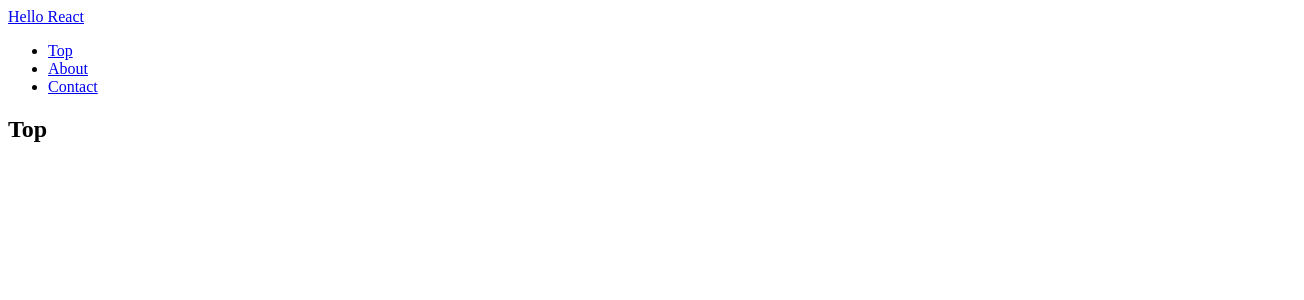
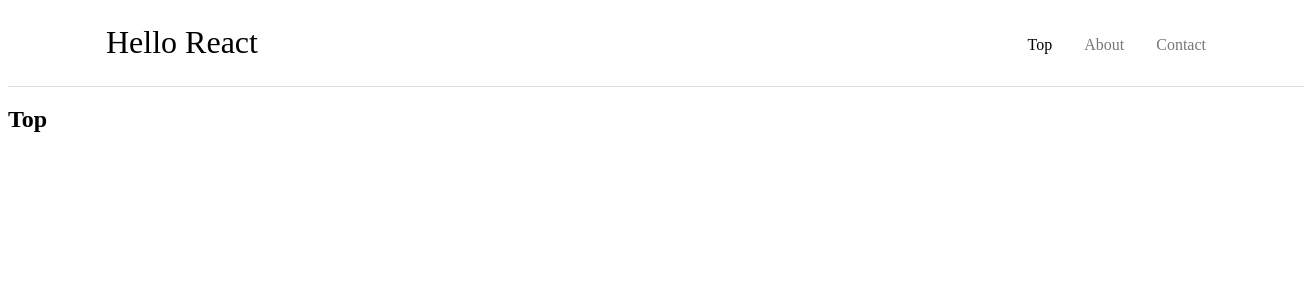
Before and after one commit to FNYukii/HelloTypeScript, a React (Create React App) app: page / in a window 1280 px wide. Shown: the top 300 px of the page, 1304 px wide, since content can reach past the window. Built offline with nearby package versions, Linux system fonts and the light colour scheme.

Commit message:
feat: HeaderにPure CSSを適用

```diff
--- a/src/components/Header.tsx
+++ b/src/components/Header.tsx
@@ -1,12 +1,13 @@
 import { NavLink } from 'react-router-dom'
+import '../styles/header.css'
 
 function Header() {
   return (
     <header>
-      <div>
-        <a href='/'>Hello React</a>
+      <div className='large-container'>
+        <a href='/' className='logo'>Hello React</a>
 
-        <ul>
+        <ul className='global-nav'>
           <li><NavLink to='/'>Top</NavLink></li>
           <li><NavLink to='/about'>About</NavLink></li>
           <li><NavLink to='/contact'>Contact</NavLink></li>
--- a/src/styles/header.module.css
+++ b/src/styles/header.css
@@ -1,39 +1,39 @@
-.header {
+header {
   width: 100%;
   background-color: #fff;
   box-shadow: 0 1px  #ddd;
   padding: 16px;
 }
 
-.largeContainer {
+header .large-container {
   width: 1100px;
   margin: 0 auto;
   display: flex;
   justify-content: space-between;
 }
 
-.logo {
+header .logo {
   font-size: xx-large;
   text-decoration: none;
   color: #000;
 }
 
-.global-nav {
+header .global-nav {
   display: flex;
   list-style: none;
   margin-top: 12px;
 }
 
-.global-nav li a {
+header .global-nav li a {
   text-decoration: none;
   color: #777;
   margin-left: 32px;
 }
 
-.global-nav li .active {
+header .global-nav li .active {
   color: #000;
 }
 
-.global-nav li a:hover {
+header .global-nav li a:hover {
   color: #000;
 }
```
